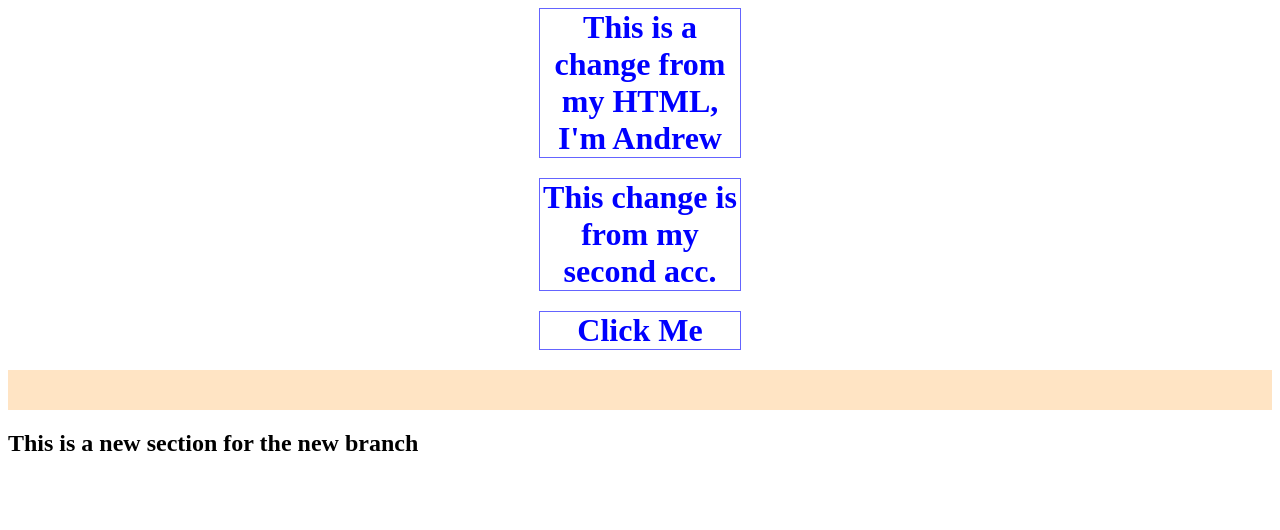
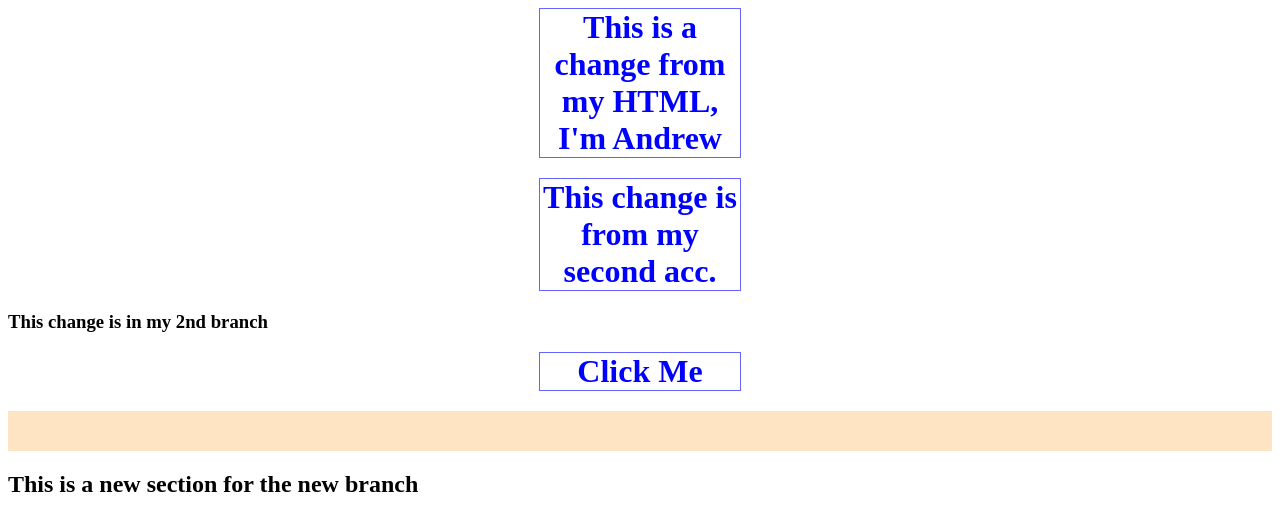
Before and after one commit to ahastings-hlmsgln/w7_collab, a plain HTML site: page index.html in a window 1280 px wide. Drawn offline with Linux system fonts and the light colour scheme.

Commit message:
branch update

```diff
--- a/index.html
+++ b/index.html
@@ -6,6 +6,7 @@
 <body>
     <h1> This is a change from my HTML, I'm Andrew </h1>
     <h1> This change is from my second acc. </h1>
+    <h3> This change is in my 2nd branch </h1>
     <h1 onclick="displayMessage();">Click Me</h1>
     <div id="message-box"></div>
 
```
